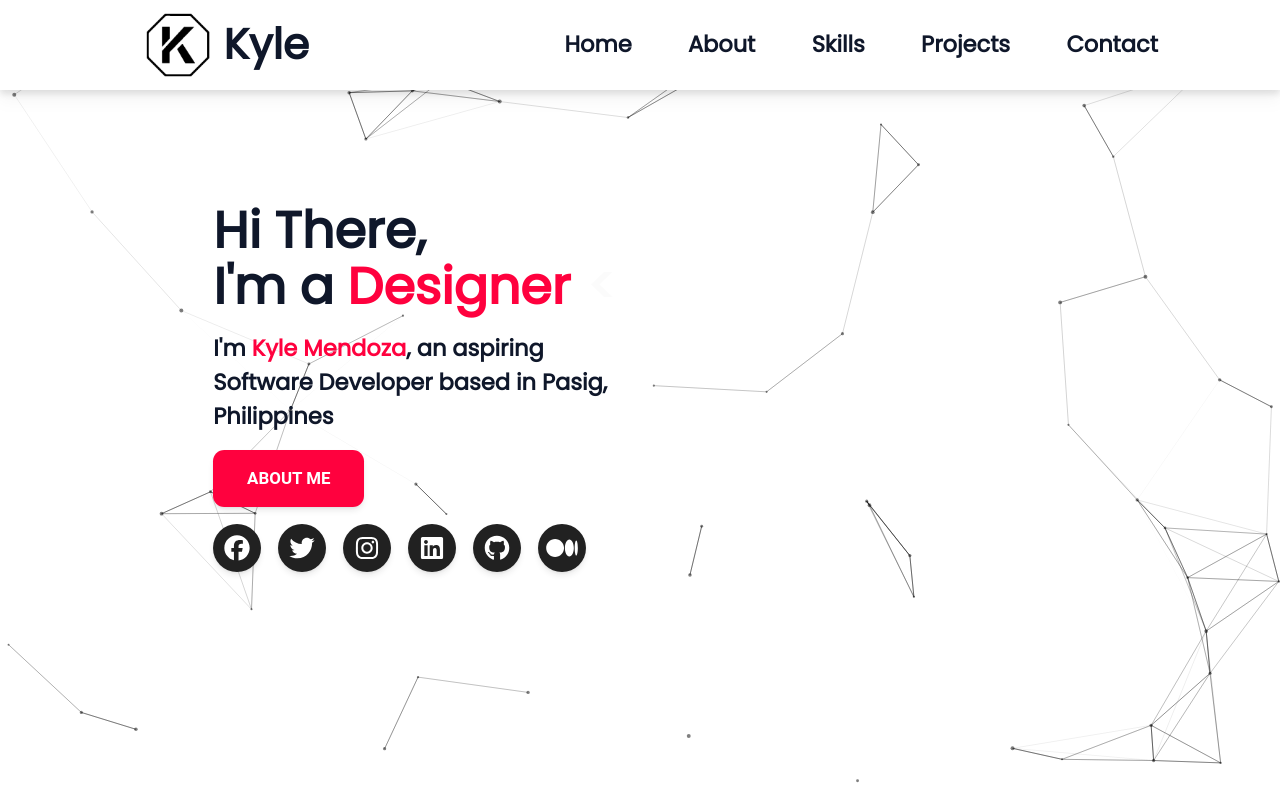
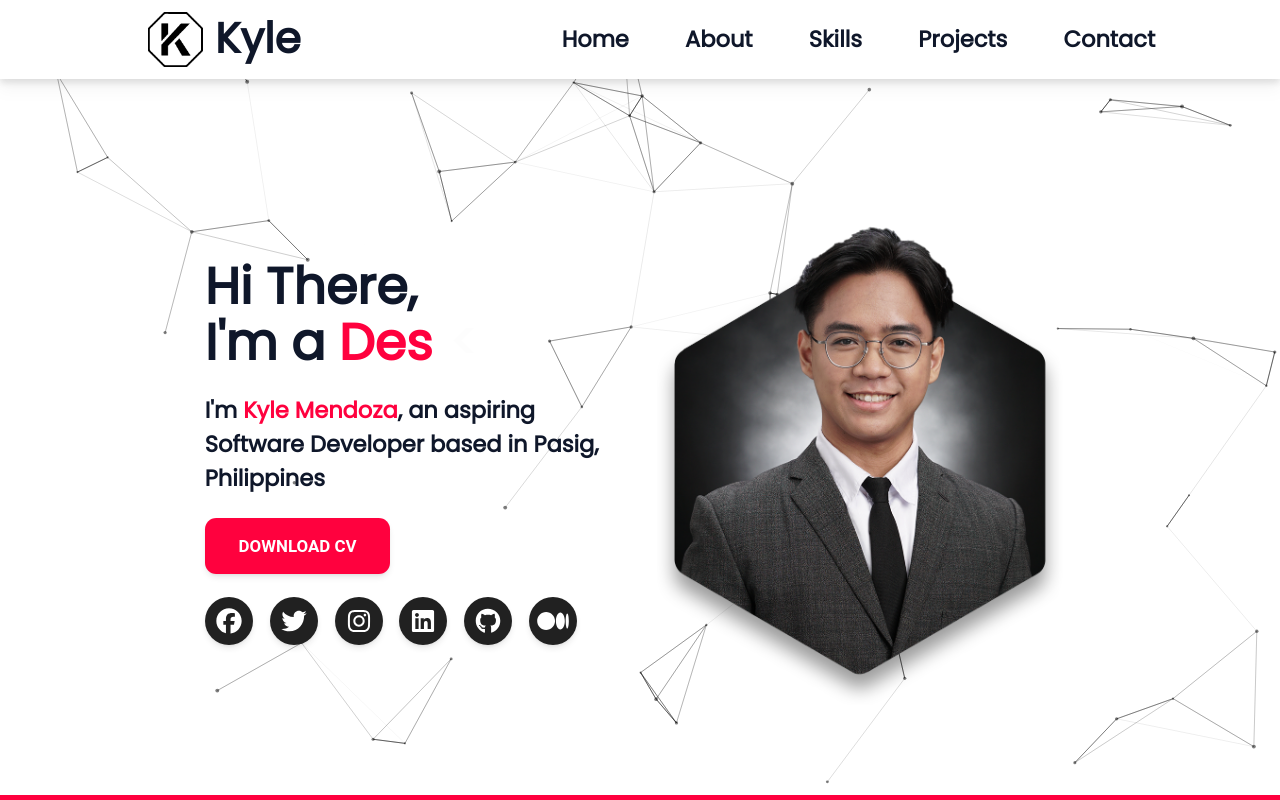
Before and after one commit to KyleeMendoza/KylePortfolio, a React (Create React App) app: page / in a window 1280 px wide. Shown: the top 800 px of the page. Built offline with nearby package versions, Linux system fonts and the light colour scheme.

Commit message:
framer-motion

```diff
--- a/package.json
+++ b/package.json
@@ -15,6 +15,7 @@
     "@types/node": "^16.18.39",
     "@types/react": "^18.2.18",
     "@types/react-dom": "^18.2.7",
+    "framer-motion": "^10.15.1",
     "hamburger-react": "^2.5.0",
     "react": "^18.2.0",
     "react-bootstrap": "^2.8.0",
--- a/src/App.css
+++ b/src/App.css
@@ -41,3 +41,13 @@
 #particles {
   z-index: -1;
 }
+
+.progress-bar {
+  position: fixed;
+  bottom: 0;
+  left: 0;
+  right: 0;
+  height: 5px;
+  background: #ff013e;
+  transform-origin: 0%;
+}
--- a/src/App.tsx
+++ b/src/App.tsx
@@ -1,22 +1,43 @@
 import React from "react";
 import logo from "./logo.svg";
 import "./App.css";
+
+import { motion, useScroll, useSpring } from "framer-motion";
 
 import NavBar from "./screens/NavBar";
 import Home from "./screens/Home";
 import Particle from "./components/Particle";
 
 function App() {
+  const { scrollYProgress } = useScroll();
+  const scaleX = useSpring(scrollYProgress, {
+    stiffness: 100,
+    damping: 30,
+    restDelta: 0.001,
+  });
+
   return (
-    <div className="relative">
-      {/* <div className="border border-2 border-red-300 w-full h-screen"> */}
-      <div>
-        <header>
+    <div className="relative ">
+      <motion.div className="progress-bar" style={{ scaleX }} />
+      <div className="h-screen">
+        <header className="">
           <NavBar />
         </header>
         <body>
           <Home />
         </body>
+      </div>
+      <div className="h-screen">
+        <h1>About</h1>
+      </div>
+      <div className="h-screen">
+        <h1>Skills</h1>
+      </div>
+      <div className="h-screen">
+        <h1>Project</h1>
+      </div>
+      <div className="h-screen">
+        <h1>Contact</h1>
       </div>
       <div className="w-full h-screen absolute top-0 left-0" id="particles">
         <Particle />
--- a/src/components/Particle.tsx
+++ b/src/components/Particle.tsx
@@ -73,7 +73,7 @@
               default: "bounce",
             },
             random: false,
-            speed: 3,
+            speed: 1,
             straight: false,
           },
           number: {
--- a/src/screens/Home.tsx
+++ b/src/screens/Home.tsx
@@ -12,19 +12,30 @@
 } from "@fortawesome/free-brands-svg-icons";
 import { useTypewriter, Cursor } from "react-simple-typewriter";
 
-import gradPic from "../assets/gradPic.png";
+import formalPic from "../assets/bg-hero.png";
 
 function Home() {
   const [text] = useTypewriter({
-    words: ["Developer", "Designer", "Photographer"],
+    words: [
+      "Developer",
+      "Designer",
+      "Debugger",
+      "Innovator",
+      "Collaborator",
+      "Learner",
+      "Problem-solver",
+      "Tester",
+      "Gamer",
+    ],
     loop: false,
     typeSpeed: 120,
     deleteSpeed: 80,
   });
   return (
-    <div className="flex pt-20 justify-center items-center">
-      <div className="flex w-2/3">
-        <div className="flex-1 w-1/2 font-['Poppins'] font-bold text-darkBlue">
+    <div className="flex pt-32 justify-center items-center">
+      <div className="flex w-full justify-center ">
+        <div className="flex w-[68%] justify-center ">
+          <div className="flex-1 font-['Poppins'] font-bold text-darkBlue ">
             <p className="text-4xl">Hi There,</p>
             <p className="text-4xl">
               I'm a <span className="text-brightRed">{text}</span>{" "}
@@ -32,49 +43,73 @@
                 <Cursor cursorStyle="<" />
               </span>{" "}
             </p>
-          <p className="text-md font-semibold mt-3">
+            <p className="text-md font-semibold mt-4">
               I'm <span className="text-brightRed">Kyle Mendoza</span>, an
               aspiring Software Developer based in Pasig, Philippines
             </p>
             {/* <button className="border border-2 bg-darkBlue text-white px-4  rounded-full">
             Save Changes
           </button> */}
-          <Button className="bg-brightRed my-3">About Me</Button>
+            <Button className="bg-brightRed my-4">Download CV</Button>
             <div className="flex gap-3">
               <a href="https://www.facebook.com/shaclonely">
-              <IconButton className="rounded-full block" size="lg">
+                <IconButton
+                  className="rounded-full block hover:bg-[#1877F2] hover:scale-125 "
+                  size="lg"
+                >
                   <FontAwesomeIcon icon={faFacebook} className="flex text-lg" />
                 </IconButton>
               </a>
               <a href="https://twitter.com/kdmendoza00">
-              <IconButton className="rounded-full block" size="lg">
+                <IconButton
+                  className="rounded-full block hover:bg-[#1DA1F2] hover:scale-125"
+                  size="lg"
+                >
                   <FontAwesomeIcon icon={faTwitter} className="flex text-lg" />
                 </IconButton>
               </a>
               <a href="https://www.instagram.com/kyleemndz/">
-              <IconButton className="rounded-full block" size="lg">
-                <FontAwesomeIcon icon={faInstagram} className="flex text-lg" />
+                <IconButton
+                  className="rounded-full block hover:bg-gradient-to-r from-[#F56040] via-[#E1306C] to-[#833AB4] hover:scale-125"
+                  size="lg"
+                >
+                  <FontAwesomeIcon
+                    icon={faInstagram}
+                    className="flex text-lg"
+                  />
                 </IconButton>
               </a>
               <a href="https://www.linkedin.com/in/kyleemendoza">
-              <IconButton className="rounded-full block" size="lg">
+                <IconButton
+                  className="rounded-full block hover:bg-[#0077b5] hover:scale-125"
+                  size="lg"
+                >
                   <FontAwesomeIcon icon={faLinkedin} className="flex text-lg" />
                 </IconButton>
               </a>
               <a href="https://github.com/KyleeMendoza">
-              <IconButton className="rounded-full block" size="lg">
+                <IconButton
+                  className="rounded-full block hover:scale-125"
+                  size="lg"
+                >
                   <FontAwesomeIcon icon={faGithub} className="flex text-lg" />
                 </IconButton>
               </a>
               <a href="https://medium.com/@kylemendoza67">
-              <IconButton className="rounded-full block" size="lg">
+                <IconButton
+                  className="rounded-full block hover:scale-125"
+                  size="lg"
+                >
                   <FontAwesomeIcon icon={faMedium} className="flex text-lg" />
                 </IconButton>
               </a>
             </div>
           </div>
-        <div className="flex-1 w-1/2">
-          {/* <img src={gradPic} alt="Picture" width="300" height="200" /> */}
+          <div className="flex-1 relative flex items-center justify-center ">
+            <div className="absolute">
+              <img src={formalPic} alt="Picture" width="600" />
+            </div>
+          </div>
         </div>
       </div>
     </div>
--- a/src/screens/NavBar.tsx
+++ b/src/screens/NavBar.tsx
@@ -18,7 +18,7 @@
       <div className="md:flex justify-around items-center md:bg-white drop-shadow-lg">
         <div className="flex justify-between items-center px-2">
           <div className="flex items-center text-3xl">
-            <img src={Logo} alt="logo" className="w-16 h-16" />
+            <img src={Logo} alt="logo" className="w-14 h-14" />
             <p className="font-['Poppins'] font-bold text-darkBlue">Kyle</p>
           </div>
           <div className="block md:hidden">
```
Also changed, not shown: src/assets/bg-hero.png (added), 1 other file (tests, documents, lock files or other folders). Lines whose indentation alone changed are shown as unchanged.
